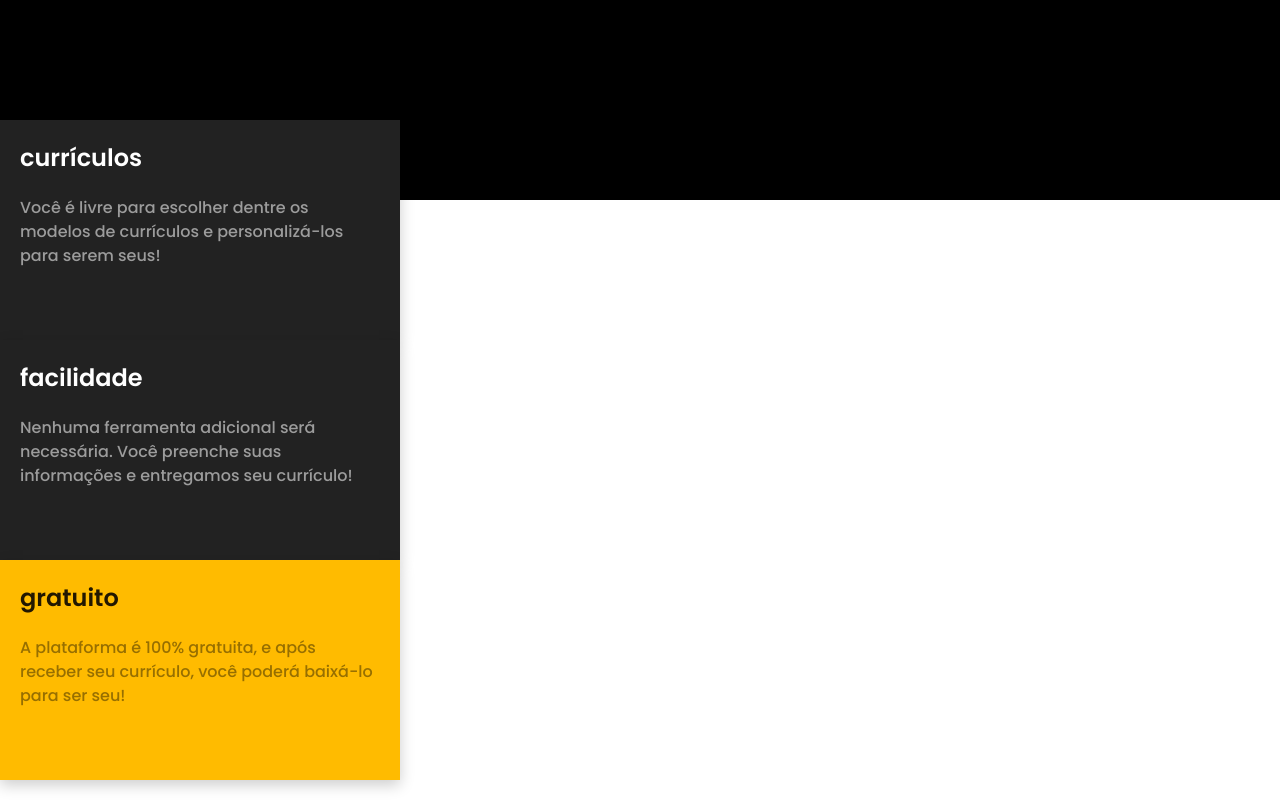
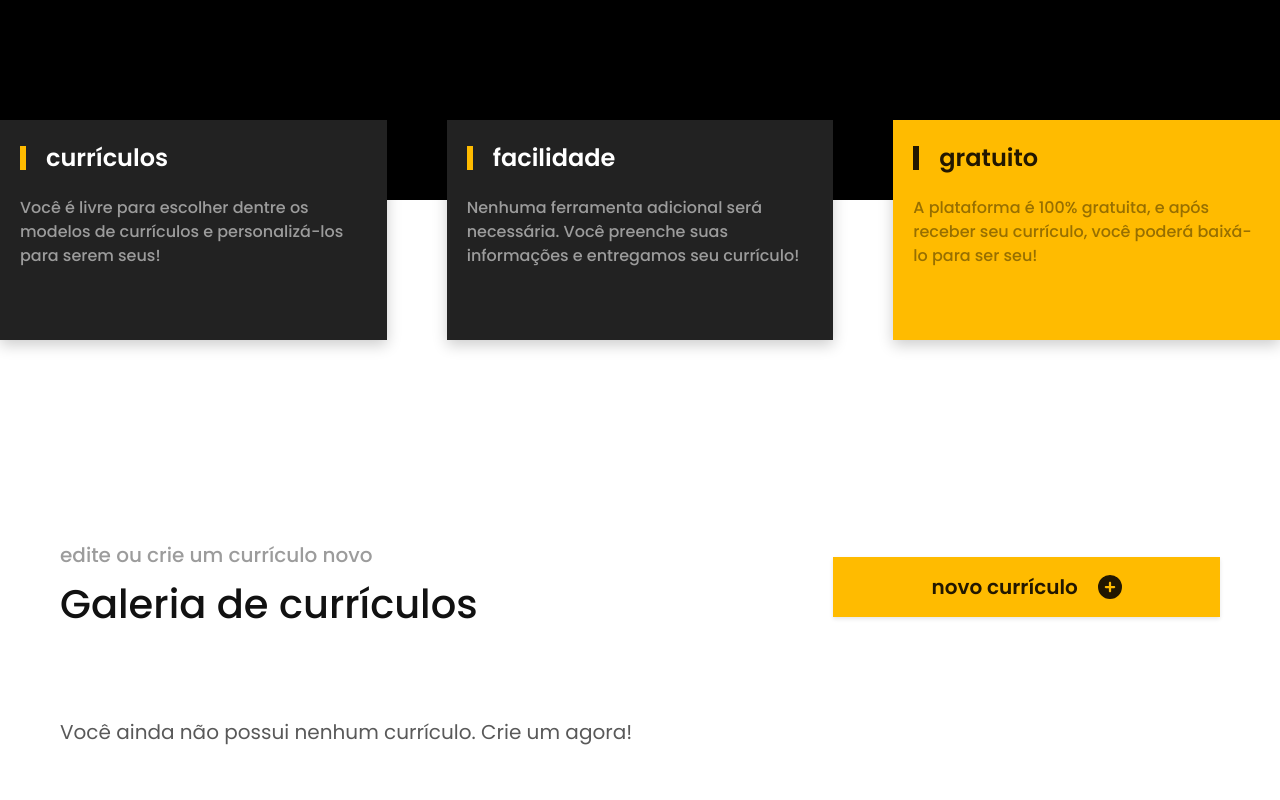
Before and after one commit to gabrielmenezesnog/burh-desafio-frontend, a Vue app: page / in a window 1280 px wide. Shown: the part 440-1240 px from the top of the page. Built offline with nearby package versions, Linux system fonts and the light colour scheme.

Commit message:
fix: ajustando nomenclatura das classes scss

```diff
--- a/src/components/card/presentation-card/PresentationCard.vue
+++ b/src/components/card/presentation-card/PresentationCard.vue
@@ -10,9 +10,11 @@ defineProps<{ title: string; text: string; yellow?: boolean }>();
         : 'card--container--type1 card-container-mobile'
     "
   >
-    <div class="flex-row gap-20">
+    <div class="flex--row gap--20">
       <div
-        :class="yellow ? 'separator-vertical-t2' : 'separator-vertical-t1'"
+        :class="
+          yellow ? 'separator--vertical--type2' : 'separator--vertical--type1'
+        "
       />
       <h1 :class="yellow ? 'card--title--type2' : 'card--title--type1'">
         {{ title }}
--- a/src/views/homepage/Homepage.vue
+++ b/src/views/homepage/Homepage.vue
@@ -29,7 +29,7 @@ const navigateToEdit = () => {
   <div class="relative">
     <section
       aria-label="Personalise-me, seu currículo personalizado"
-      class="card-list--container flex-row gap-60"
+      class="card-list--container flex--row gap--60"
       ref="welcomeSectionEndRef"
     >
       <PresentationCard
@@ -57,8 +57,8 @@ const navigateToEdit = () => {
           <h1 class="title--section">Galeria de currículos</h1>
         </div>
 
-        <div class="button-primary" @click="navigateToEdit">
-          <div class="flex-row gap-20 button--label button--centered">
+        <div class="button--primary" @click="navigateToEdit">
+          <div class="flex--row gap--20 button--label button--centered">
             <h1>novo currículo</h1>
             <font-awesome-icon icon="circle-plus" class="icon" />
           </div>
```
